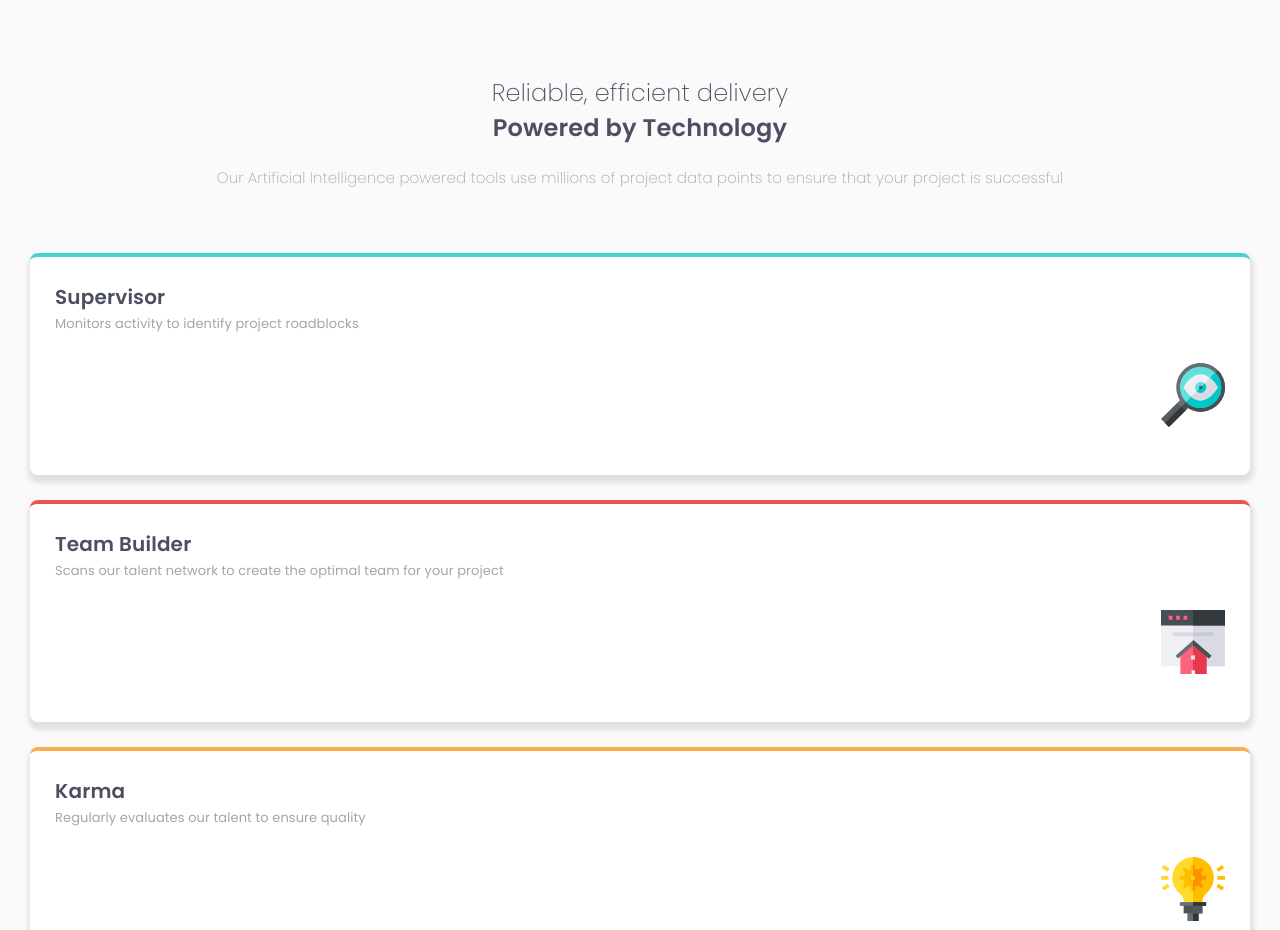
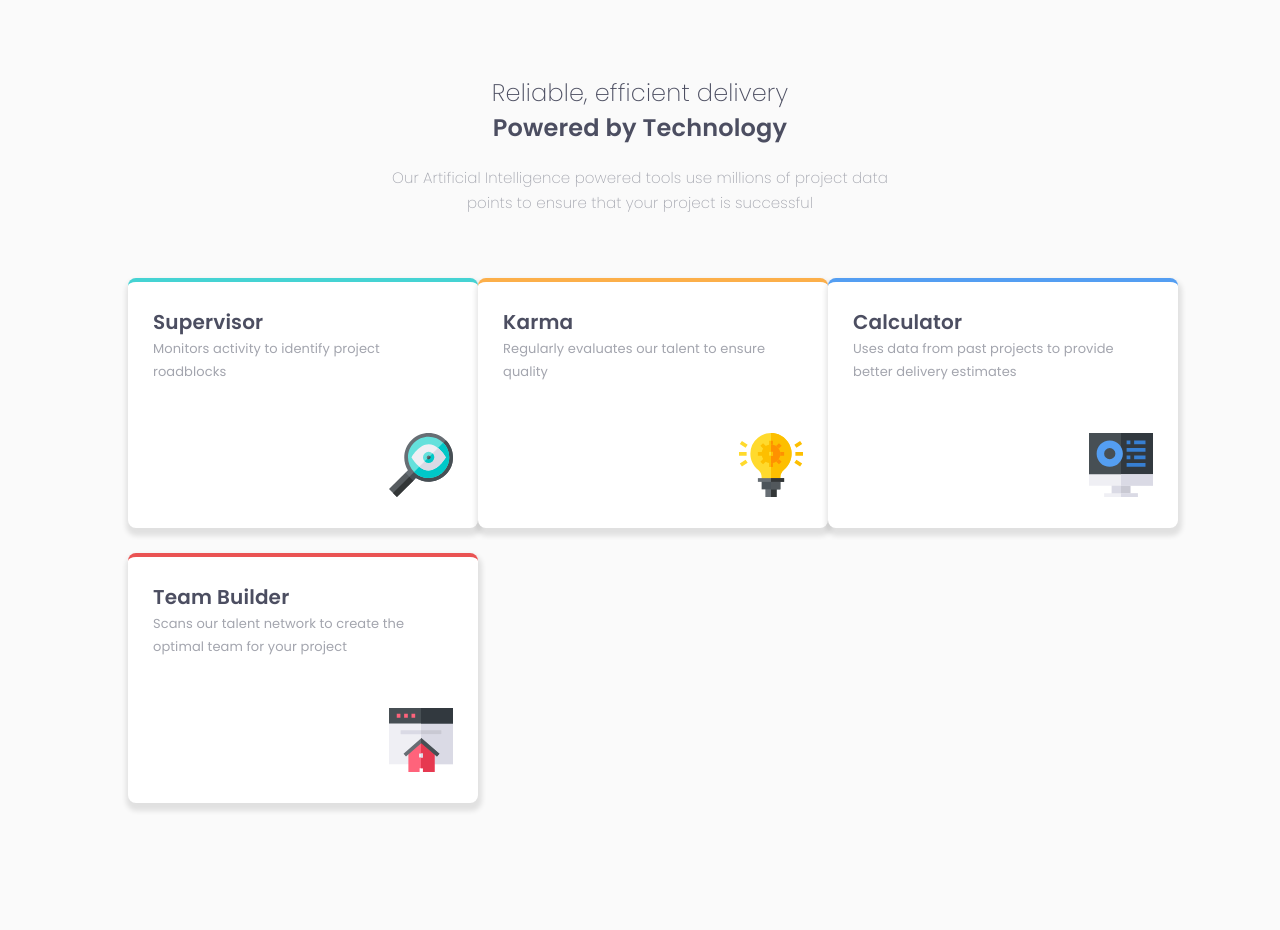
Before and after one commit to PendraDev/four-card-feature-section-master, a plain HTML site: page index.html in a window 1280 px wide. Shown: the top 930 px of the page. After the commit the page ends 875 px from the top, so only its background shows below. Drawn offline with Linux system fonts and the light colour scheme.

Commit message:
Desktop Styles
Fists changes on desktop styles

```diff
--- a/index.html
+++ b/index.html
@@ -6,7 +6,7 @@
 
   <link rel="icon" type="image/png" sizes="32x32" href="./images/favicon-32x32.png">
   <link rel="stylesheet" href="./styles/style.css">
-  <link rel="stylesheet" href="./styles/desktop.css" media="screen and (min-width: 1440px)">
+  <link rel="stylesheet" href="./styles/desktop.css" media="screen and (min-width: 1024px)">
   <link rel="preconnect" href="https://fonts.gstatic.com">
   <link href="https://fonts.googleapis.com/css2?family=Poppins:wght@200;400;600&display=swap" rel="stylesheet">
   <title>Frontend Mentor | Four card feature section</title>
--- a/styles/desktop.css
+++ b/styles/desktop.css
@@ -0,0 +1,31 @@
+body {
+    max-width: 1024px;
+    margin-left: auto;
+    margin-right: auto;
+}
+section {
+    max-width: 520px;
+    margin-left: auto;
+    margin-right: auto;
+}
+main {
+    height: 70vh;
+
+}
+.container {
+    width: 1024px;
+    align-items: center;
+
+
+}
+
+.box {
+    width: 350px;
+    height: 250px;
+    margin-left: auto;
+    margin-right: auto;
+
+}
+.box :last-child {
+    padding-top: 2.5rem;
+}
--- a/styles/style.css
+++ b/styles/style.css
@@ -22,7 +22,9 @@ html {
 }
 
 body {
-    width: 100%;
+    max-width: 375px;
+    margin-left: auto;
+    margin-right: auto;
     min-height: 100vh;
     font-family: 'Poppins', sans-serif;
     font-size: 1.5rem;
@@ -75,14 +77,16 @@ main p {
 }
 
 .container {
+
     display: flex;
     flex-direction: column;
+    flex-wrap: wrap;
 }
 
 .box {
     display: flex;
     flex-direction: column;
-    height: 222px;
+    width: 311px;
     margin: 1.25rem 3rem;
     padding: 2.5rem;
     border-radius: 8px;
```
